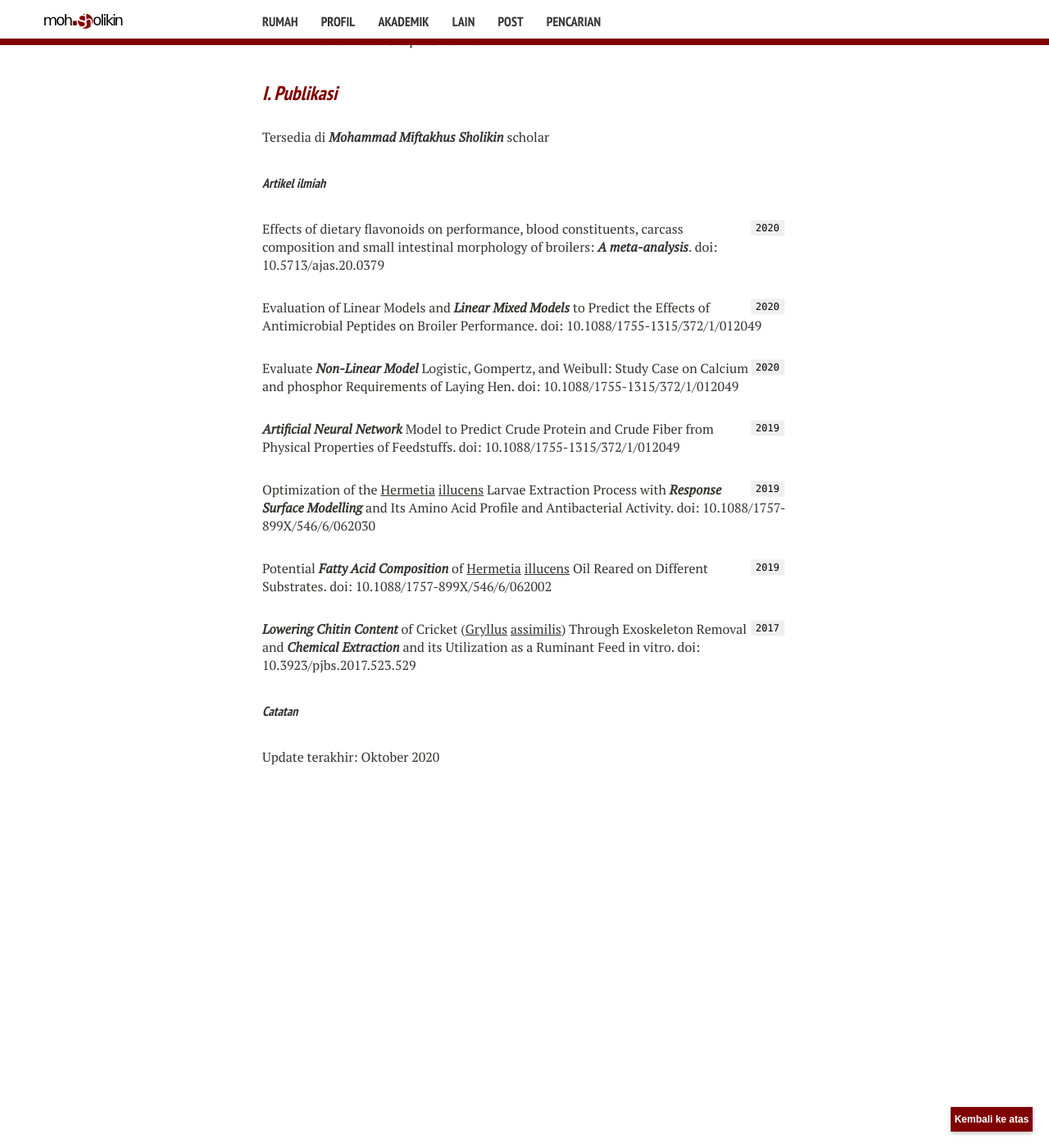
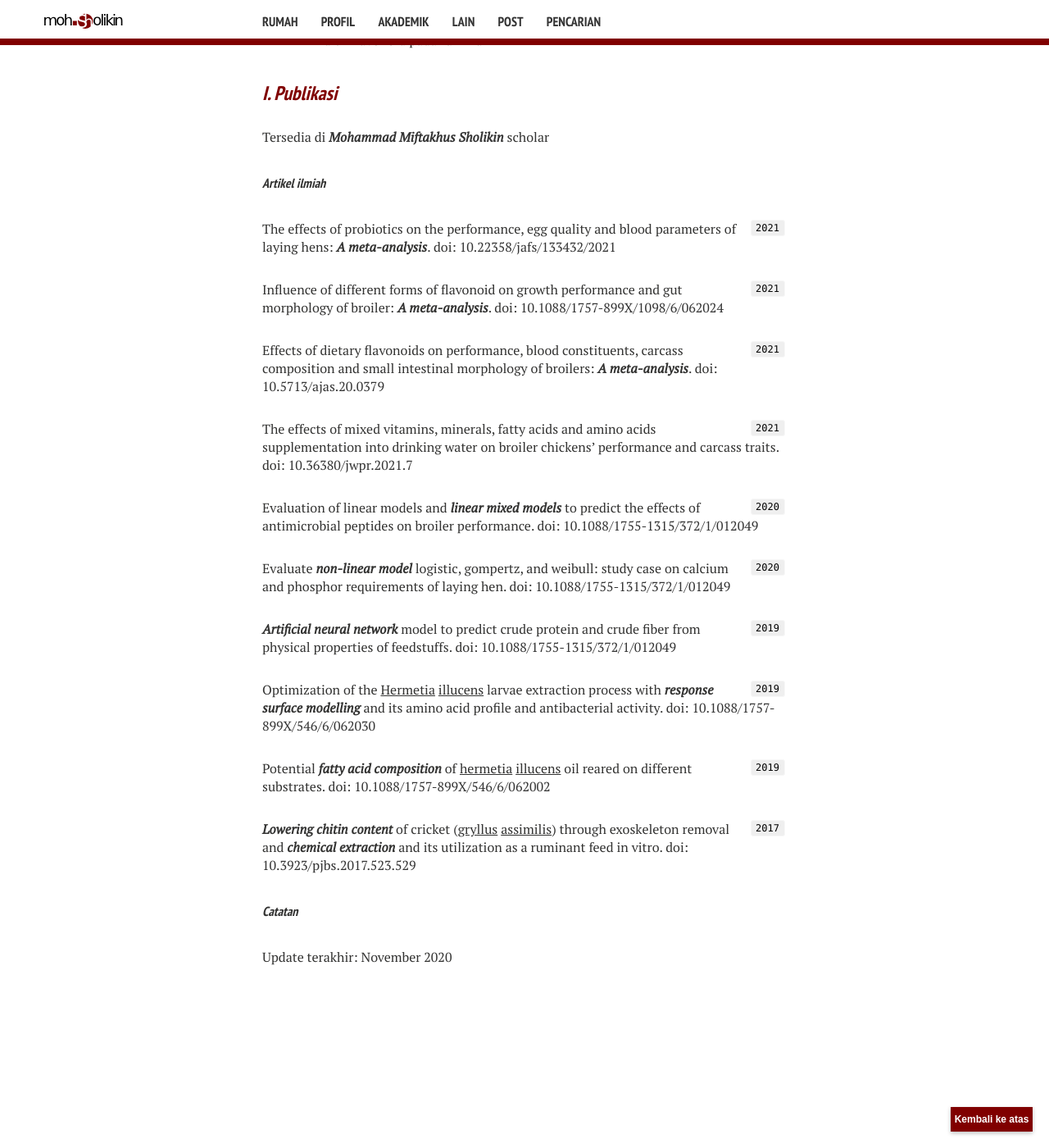
Before and after one commit to mohammad-miftakhus-sholikin/academic_website, a Jekyll site: the page built from _posts/profil/2021-01-18-riwayat-hidup-penulis.md, in a window 1280 px wide and 1400 px high, scrolled down 3041 px. Shown: the whole window at 82% size. Built offline with Jekyll 4.4.1, drawn with Linux system fonts in a browser that asks for light colours; nearby versions of some CDN libraries; some web fonts are replaced; some of the changed text lies outside the part shown.

Commit message:
2021-04-07 16:37:16

```diff
--- a/_posts/profil/2021-01-18-riwayat-hidup-penulis.md
+++ b/_posts/profil/2021-01-18-riwayat-hidup-penulis.md
@@ -154,27 +154,36 @@
 Tersedia di [_Mohammad Miftakhus Sholikin_](https://scholar.google.fr/citations?user=koSsmk8AAAAJ) scholar
 
 ##### _Artikel ilmiah_
-`2020`
+`2021`
+The effects of probiotics on the performance, egg quality and blood parameters of laying hens: _A meta-analysis_. doi: [10.22358/jafs/133432/2021](http://www.jafs.com.pl/The-effects-of-probiotics-on-the-performance-egg-quality-and-blood-parameters-of,133432,0,2.html)
+
+`2021`
+Influence of different forms of flavonoid on growth performance and gut morphology of broiler: _A meta-analysis_. doi: [10.1088/1757-899X/1098/6/062024](https://iopscience.iop.org/article/10.1088/1757-899X/1098/6/062024/meta)
+
+`2021`
 Effects of dietary flavonoids on performance, blood constituents, carcass composition and small intestinal morphology of broilers: _A meta-analysis_. doi: [10.5713/ajas.20.0379](https://www.ajas.info/journal/view.php?number=24585)
 
-`2020`
-Evaluation of Linear Models and _Linear Mixed Models_ to Predict the Effects of Antimicrobial Peptides on Broiler Performance. doi: [10.1088/1755-1315/372/1/012049](https://iopscience.iop.org/article/10.1088/1755-1315/478/1/012002)
+`2021`
+The effects of mixed vitamins, minerals, fatty acids and amino acids supplementation into drinking water on broiler chickens’ performance and carcass traits. doi: [10.36380/jwpr.2021.7](https://jwpr.science-line.com/attachments/article/57/JWPR%2011(1)%2047-52,%202021.pdf)
 
 `2020`
-Evaluate _Non-Linear Model_ Logistic, Gompertz, and Weibull: Study Case on Calcium and phosphor Requirements of Laying Hen. doi: [10.1088/1755-1315/372/1/012049](https://iopscience.iop.org/article/10.1088/1755-1315/478/1/012016)
+Evaluation of linear models and _linear mixed models_ to predict the effects of antimicrobial peptides on broiler performance. doi: [10.1088/1755-1315/372/1/012049](https://iopscience.iop.org/article/10.1088/1755-1315/478/1/012002)
+
+`2020`
+Evaluate _non-linear model_ logistic, gompertz, and weibull: study case on calcium and phosphor requirements of laying hen. doi: [10.1088/1755-1315/372/1/012049](https://iopscience.iop.org/article/10.1088/1755-1315/478/1/012016)
 
 `2019`
-_Artificial Neural Network_ Model to Predict Crude Protein and Crude Fiber from Physical Properties of Feedstuffs. doi: [10.1088/1755-1315/372/1/012049](https://iopscience.iop.org/article/10.1088/1755-1315/372/1/012049/meta)
+_Artificial neural network_ model to predict crude protein and crude fiber from physical properties of feedstuffs. doi: [10.1088/1755-1315/372/1/012049](https://iopscience.iop.org/article/10.1088/1755-1315/372/1/012049/meta)
 
 `2019`
-Optimization of the <u>Hermetia</u> <u>illucens</u> Larvae Extraction Process with _Response Surface Modelling_ and Its Amino Acid Profile and Antibacterial Activity. doi: [10.1088/1757-899X/546/6/062030](https://iopscience.iop.org/article/10.1088/1757-899X/546/6/062030/meta)
+Optimization of the <u>Hermetia</u> <u>illucens</u> larvae extraction process with _response surface modelling_ and its amino acid profile and antibacterial activity. doi: [10.1088/1757-899X/546/6/062030](https://iopscience.iop.org/article/10.1088/1757-899X/546/6/062030/meta)
 
 `2019`
-Potential _Fatty Acid Composition_ of <u>Hermetia</u> <u>illucens</u> Oil Reared on Different Substrates. doi: [10.1088/1757-899X/546/6/062002](https://iopscience.iop.org/article/10.1088/1757-899X/546/6/062002/meta)
+Potential _fatty acid composition_ of <u>hermetia</u> <u>illucens</u> oil reared on different substrates. doi: [10.1088/1757-899X/546/6/062002](https://iopscience.iop.org/article/10.1088/1757-899X/546/6/062002/meta)
 
 `2017`
-_Lowering Chitin Content_ of Cricket (<u>Gryllus</u> <u>assimilis</u>) Through Exoskeleton Removal and _Chemical Extraction_ and its Utilization as a Ruminant Feed in vitro. doi: [10.3923/pjbs.2017.523.529](https://scialert.net/abstract/?doi=pjbs.2017.523.529)
+_Lowering chitin content_ of cricket (<u>gryllus</u> <u>assimilis</u>) through exoskeleton removal and _chemical extraction_ and its utilization as a ruminant feed in vitro. doi: [10.3923/pjbs.2017.523.529](https://scialert.net/abstract/?doi=pjbs.2017.523.529)
 
 
 ##### _Catatan_
-Update terakhir: Oktober 2020
+Update terakhir: November 2020
```
Also changed, not shown: other parts of _posts/profil/2021-01-18-riwayat-hidup-penulis.md (+1 -1 lines).
